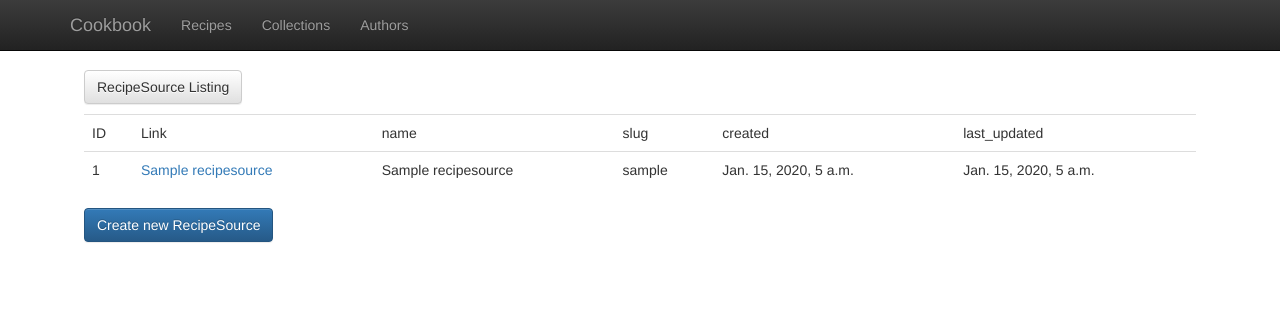
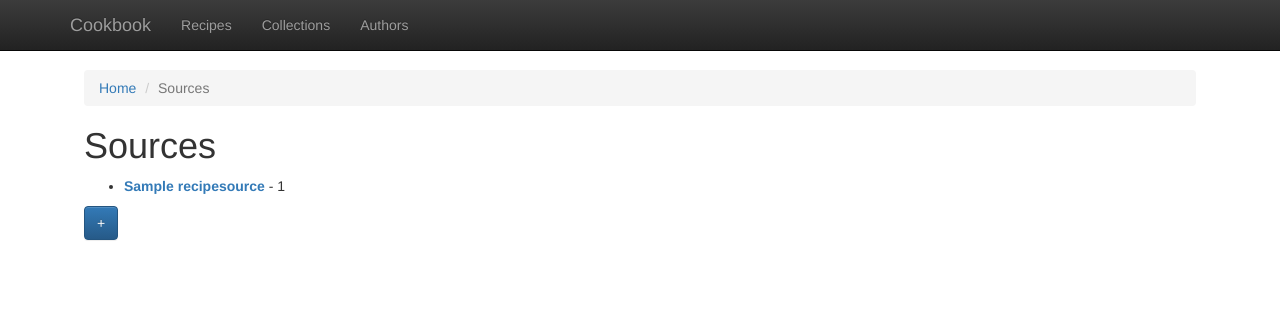
Before and after one commit to 559Labs/YemekKitabi, a Django app: page /recipesource/ in a window 1280 px wide. Shown: the top 311 px of the page. Run offline with Django 3.2, Linux system fonts and the light colour scheme; tables that the repository leaves empty hold one stand-in row (values such as "Sample post"); some libraries are stand-ins or nearby versions.

Commit message:
Added interlinking on the templates.

```diff
--- a/web/code/yemek/models.py
+++ b/web/code/yemek/models.py
@@ -112,8 +112,16 @@ class RecipeSource(models.Model):
         ordering = ('name',)
     def __str__(self):
         return u'%s' % self.name
+
+    def get_recipes(self):
+        return Recipe.objects.filter(source=self)
+    get_recipes.short_description = "Recipes"
+
     def get_num_recipes(self):
         return Recipe.objects.filter(source=self).count()
+    get_num_recipes.short_description = "Recipe Count"
+
+
     get_num_recipes.short_description = "Recipe Count"
     def get_absolute_url(self):
         return reverse('yemek_recipesource_detail', args=(self.slug,))
--- a/web/code/yemek/templates/base.html
+++ b/web/code/yemek/templates/base.html
@@ -8,6 +8,8 @@
     <link rel="stylesheet" href="https://maxcdn.bootstrapcdn.com/bootstrap/3.3.7/css/bootstrap.min.css" integrity="sha384-BVYiiSIFeK1dGmJRAkycuHAHRg32OmUcww7on3RYdg4Va+PmSTsz/K68vbdEjh4u" crossorigin="anonymous">
     <link rel="stylesheet" href="https://maxcdn.bootstrapcdn.com/bootstrap/3.3.7/css/bootstrap-theme.min.css" integrity="sha384-rHyoN1iRsVXV4nD0JutlnGaslCJuC7uwjduW9SVrLvRYooPp2bWYgmgJQIXwl/Sp" crossorigin="anonymous">
     <script src="https://maxcdn.bootstrapcdn.com/bootstrap/3.3.7/js/bootstrap.min.js" integrity="sha384-Tc5IQib027qvyjSMfHjOMaLkfuWVxZxUPnCJA7l2mCWNIpG9mGCD8wGNIcPD7Txa" crossorigin="anonymous"></script>
+
+
     <style>
     .maincontainer {
       padding: 5em 1em 1em 1em;
@@ -24,7 +26,7 @@
             <span class="icon-bar"></span>
             <span class="icon-bar"></span>
           </button>
-          <a class="navbar-brand" href="#">Cookbook</a>
+          <a class="navbar-brand" href="{% url 'yemek_home' %}">Cookbook</a>
         </div>
         <div id="navbar" class="collapse navbar-collapse">
           <ul class="nav navbar-nav">
--- a/web/code/yemek/templates/yemek/recipesource_list.html
+++ b/web/code/yemek/templates/yemek/recipesource_list.html
@@ -1,24 +1,22 @@
 {% extends "base.html" %}
 {% load static %}
 {% block content %}
-<p><a class="btn btn-default" href="{% url 'yemek_recipesource_list' %}">RecipeSource Listing</a></p>
-<table class="table">
-<tr>
-<td>ID</td><td>Link</td>
-    <td>name</td>
-    <td>slug</td>
-    <td>created</td>
-    <td>last_updated</td>
-</tr>
+
+<ol class="breadcrumb">
+  <li><a href="{% url 'yemek_home' %}">Home</a></li>
+  <li class="active">Sources</li>
+</ol>
+
+<h1>Sources</h1>
+
+<ul>
 {% for object in object_list %}
-<tr>
-    <td>{{object.id}}</td>
-    <td><a href="{{object.get_absolute_url}}">{{object}}</a></td>
-    <td>{{ object.name }}</td>
-    <td>{{ object.slug }}</td>
-    <td>{{ object.created }}</td>
-    <td>{{ object.last_updated }}</td>
-</tr>
+  <li>
+    <a href="{{object.get_absolute_url}}"><strong>{{object}}</strong></a> - {{ object.get_num_recipes }}
+  </li>
 {% endfor %}
-</table><a class="btn btn-primary" href="{% url 'yemek_recipesource_create' %}">Create new RecipeSource</a>
+</ul>
+
+<p><a class="btn btn-primary" href="{% url 'yemek_recipesource_create' %}">+</a></p>
+
 {% endblock %}
```
Also changed, not shown: web/code/yemek/templates/yemek/recipe_detail.html (+10 -2 lines), web/code/yemek/templates/yemek/recipesource_detail.html (+18 -8 lines).
